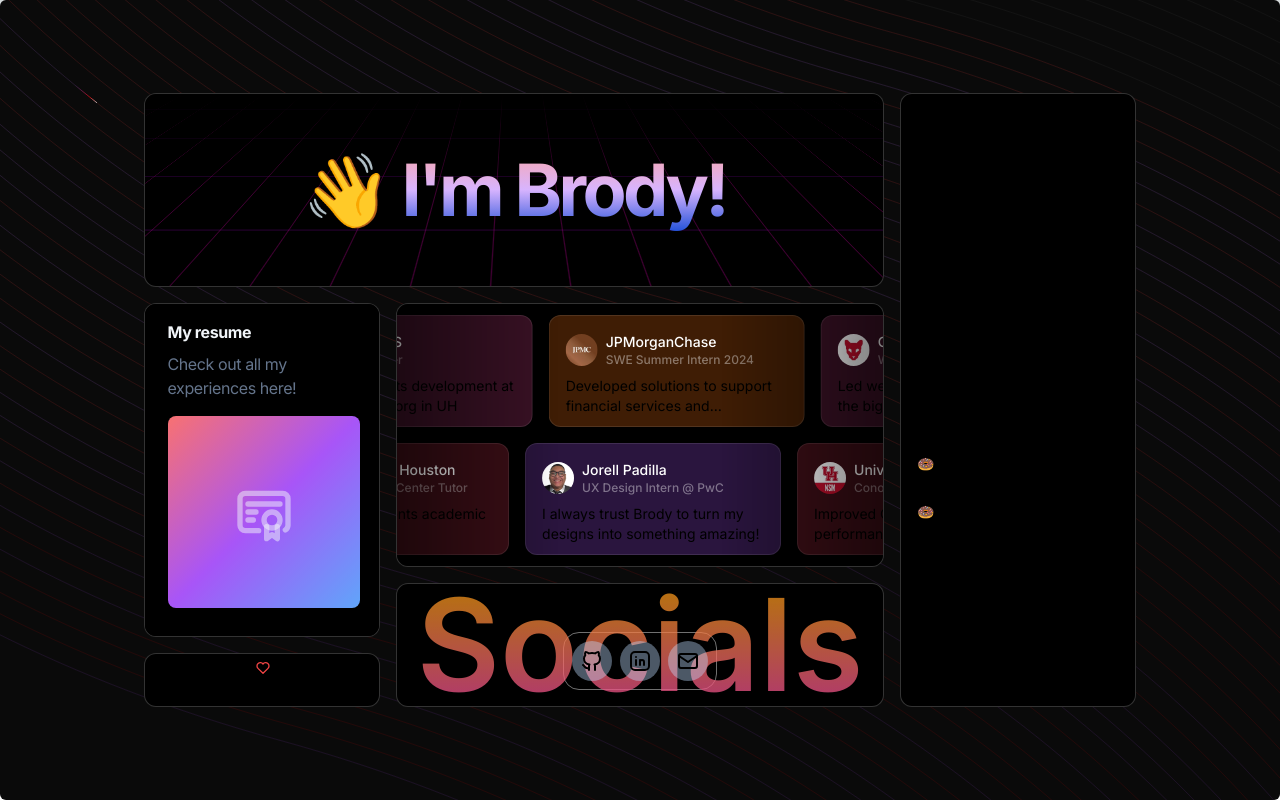
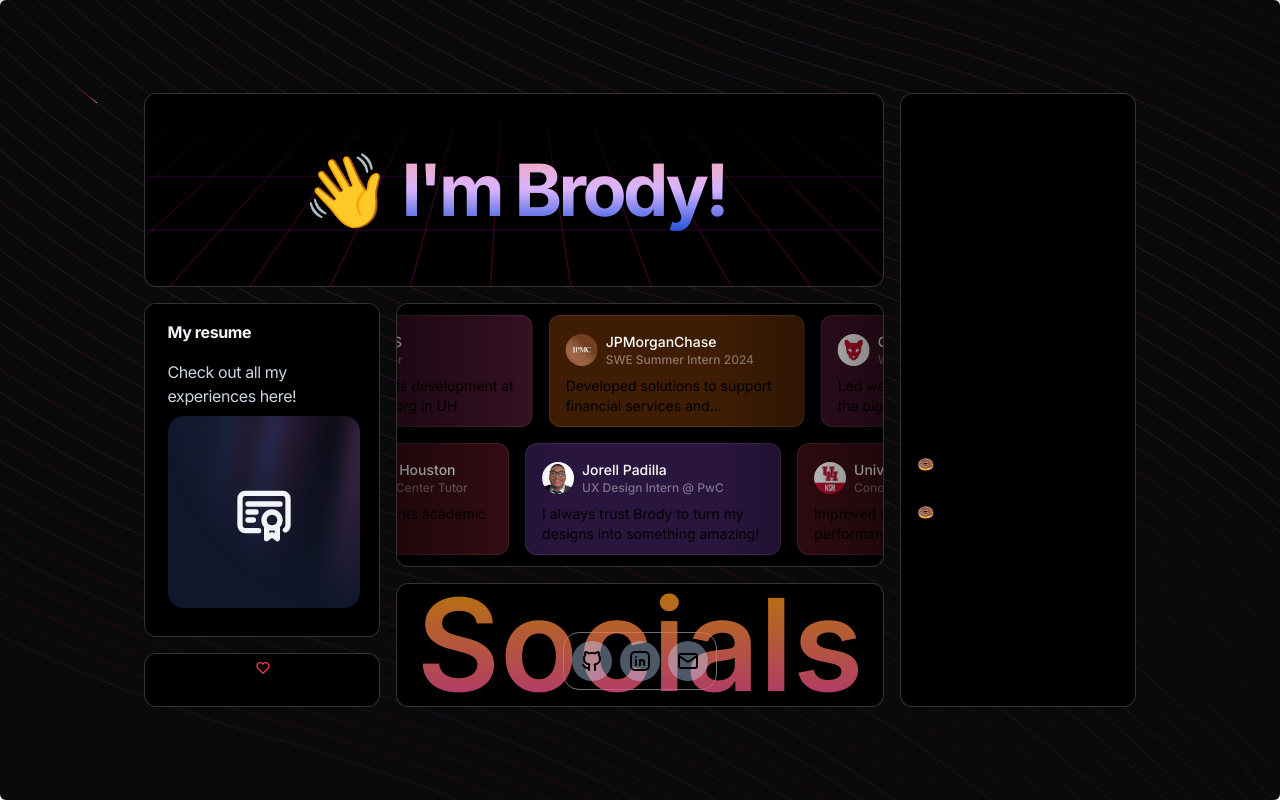
Before and after one commit to Brodypen/brodypen.com, a Next.js app: page / in a window 1280 px wide. Built offline with nearby package versions, Linux system fonts and the light colour scheme.

Commit message:
add: new resume pic

```diff
--- a/app/components/bentoBoxes/Resume.tsx
+++ b/app/components/bentoBoxes/Resume.tsx
@@ -2,24 +2,25 @@
 import React from "react";
 import { PinContainer } from "@/ui/3d-pin";
 import { IconCertificate } from "@tabler/icons-react";
+import { AuroraBackground } from "@/ui/AuroraBackground";
+import { motion } from "framer-motion";
 export function AnimatedPinDemo() {
   return (
-    <PinContainer
-      title="/Brody_Pen_Resume.pdf"
-      href="/Brody_Pen_Resume.pdf"
-    >
-      <div className="flex basis-full flex-col px-4 pb-8 tracking-tight text-slate-100/50 sm:basis-1/2 md:w-[14rem] md:h[18rem] w-[20rem] h-[20rem] ">
+    <PinContainer title="/Brody_Pen_Resume.pdf" href="/Brody_Pen_Resume.pdf">
+      <div className="flex basis-full flex-col px-4 pb-8 tracking-tight text-slate-100/50 sm:basis-1/2 md:w-[14rem] h-full w-[20rem] gap-2">
         <h3 className="max-w-xs !pb-2 !m-0 font-bold  text-base text-slate-100">
           My resume
         </h3>
         <div className="text-base !m-0 !p-0 font-normal">
-          <span className="text-slate-500 ">
+          <span className="text-slate-300 ">
             Check out all my experiences here!
           </span>
         </div>
-        <div className="flex flex-1 w-full justify-center items-center rounded-lg mt-4 bg-gradient-to-br from-red-400 via-purple-500 to-blue-400">
-          <IconCertificate className="h-16 w-16" />
-        </div>
+        {/* <div className="flex flex-1 w-full justify-center items-center rounded-lg mt-4 bg-gradient-to-br from-red-400 via-purple-500 to-blue-400"> */}
+          <AuroraBackground className="rounded-2xl overflow-hidden">
+            <IconCertificate className="h-16 w-16 text-slate-100 z-30" />
+          </AuroraBackground>
+
       </div>
     </PinContainer>
   );
--- /dev/null
+++ b/app/ui/AuroraBackground.tsx
@@ -0,0 +1,54 @@
+"use client";
+import { cn } from "@/lib/utils";
+import React, { ReactNode } from "react";
+
+interface AuroraBackgroundProps extends React.HTMLProps<HTMLDivElement> {
+  children: ReactNode;
+  showRadialGradient?: boolean;
+}
+
+export const AuroraBackground = ({
+  className,
+  children,
+  showRadialGradient = true,
+  ...props
+}: AuroraBackgroundProps) => {
+  return (
+    <main>
+      <div
+        className={cn(
+          "relative flex flex-col h-full min-h-[12rem] md:h-[12rem] items-center justify-center bg-zinc-50 dark:bg-slate-900  text-slate-950 transition-bg",
+          className
+        )}
+        {...props}
+      >
+        <div className="absolute inset-0 overflow-hidden">
+          <div
+            //   I'm sorry but this is what peak developer performance looks like // trigger warning
+            className={cn(
+              `
+            [--white-gradient:repeating-linear-gradient(100deg,var(--white)_0%,var(--white)_7%,var(--transparent)_10%,var(--transparent)_12%,var(--white)_16%)]
+            [--dark-gradient:repeating-linear-gradient(100deg,var(--black)_0%,var(--pink-500)_7%,var(--transparent)_10%,var(--transparent)_12%,var(--pink-500)_16%)]
+            [--aurora:repeating-linear-gradient(100deg,var(--rose-500)_40%,var(--pink-500)_15%,var(--purple-500)_20%,var(--violet-500)_25%,var(--blue-500)_30%)]
+            [background-image:var(--white-gradient),var(--aurora)]
+            dark:[background-image:var(--dark-gradient),var(--aurora)]
+            [background-size:300%,_200%]
+            [background-position:50%_50%,50%_50%]
+            filter blur-[10px] invert dark:invert-0
+            after:content-[""] after:absolute after:inset-0 after:[background-image:var(--white-gradient),var(--aurora)]
+            after:dark:[background-image:var(--dark-gradient),var(--aurora)]
+            after:[background-size:200%,_100%]
+            after:animate-aurora after:[background-attachment:fixed] after:mix-blend-difference
+            pointer-events-none
+            absolute -inset-[10px] opacity-50 will-change-transform`,
+
+              showRadialGradient &&
+                `[mask-image:radial-gradient(ellipse_at_100%_0%,black_10%,var(--transparent)_70%)]`
+            )}
+          ></div>
+        </div>
+        {children}
+      </div>
+    </main>
+  );
+};
--- a/tailwind.config.ts
+++ b/tailwind.config.ts
@@ -16,8 +16,17 @@ module.exports = {
         "spin-around": "spin-around calc(var(--speed) * 2) infinite linear",
         slide: "slide var(--speed) ease-in-out infinite alternate",
         grid: "grid 15s linear infinite",
+        aurora: "aurora 60s linear infinite",
       },
       keyframes: {
+        aurora: {
+          from: {
+            backgroundPosition: "50% 50%, 50% 50%",
+          },
+          to: {
+            backgroundPosition: "350% 50%, 350% 50%",
+          },
+        },
         grid: {
           "0%": { transform: "translateY(-50%)" },
           "100%": { transform: "translateY(0)" },
```
